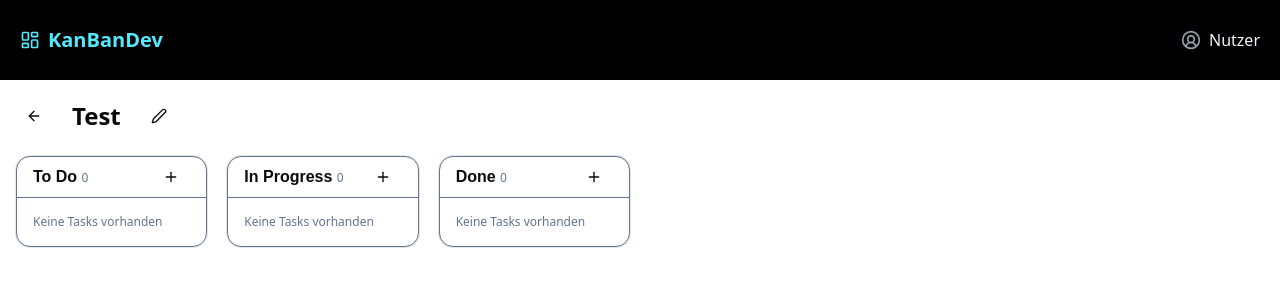
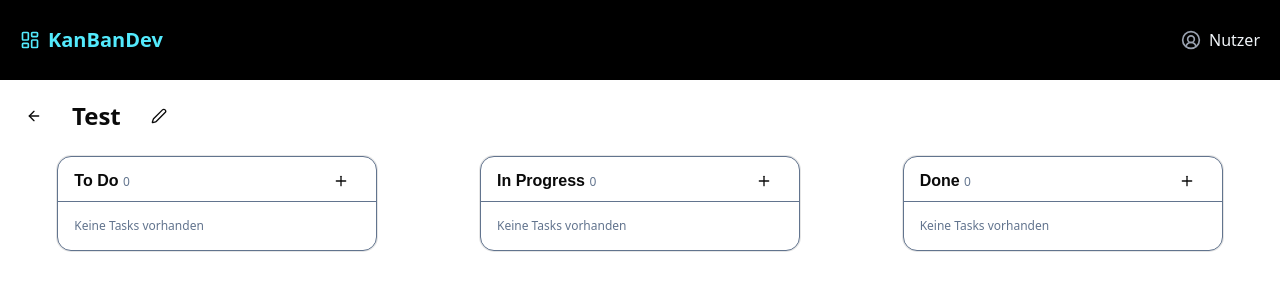
Before and after one commit to Schokett/KanBanDev, a React (Vite) app: page /KanBanDev/boardoverview/board/1 in a window 1280 px wide. Shown: the top 300 px of the page. Built offline with nearby package versions, Linux system fonts and the light colour scheme.

Commit message:
icons import removed

```diff
--- a/src/pages/Board.tsx
+++ b/src/pages/Board.tsx
@@ -1,6 +1,6 @@
 import { Card, CardFooter, CardHeader, CardTitle } from "@/components/ui/card";
 import { Button } from "@/components/ui/button";
-import { ArrowLeft, Check, Edit2, icons, Plus } from "lucide-react";
+import { ArrowLeft, Check, Edit2, Plus } from "lucide-react";
 import { Link } from "react-router-dom";
 import { Input } from "@base-ui/react";
 import { useState } from "react";
@@ -37,8 +37,8 @@ function Board() {
           </Button>
         </div>
 
-        <div className="mt-5 w-full grid grid-cols-6 gap-5">
-          <Card className="gap-1 p-0 py-1 mx-auto w-full max-w-xs border border-slate-500">
+        <div className="mt-5 w-full flex gap-5">
+          <Card className="gap-1 p-0 py-2 mx-auto w-full max-w-xs border border-slate-500">
             <CardHeader className="flex justify-between items-center ">
               <CardTitle className="font-semibold">
                 To Do <span className="text-slate-500 text-xs font-medium">0</span>
@@ -53,7 +53,7 @@ function Board() {
             </CardFooter>
           </Card>
 
-          <Card className="gap-1 p-0 py-1 mx-auto w-full max-w-xs border border-slate-500">
+          <Card className="gap-1 p-0 py-2 mx-auto w-full max-w-xs border border-slate-500">
             <CardHeader className="flex justify-between items-center ">
               <CardTitle className="font-semibold">
                 In Progress <span className="text-slate-500 text-xs font-medium">0</span>
@@ -68,7 +68,7 @@ function Board() {
             </CardFooter>
           </Card>
 
-          <Card className="gap-1 p-0 py-1 mx-auto w-full max-w-xs border border-slate-500">
+          <Card className="gap-1 p-0 py-2 mx-auto w-full max-w-xs border border-slate-500">
             <CardHeader className="flex justify-between items-center ">
               <CardTitle className="font-semibold">
                 Done <span className="text-slate-500 text-xs font-medium">0</span>
```
